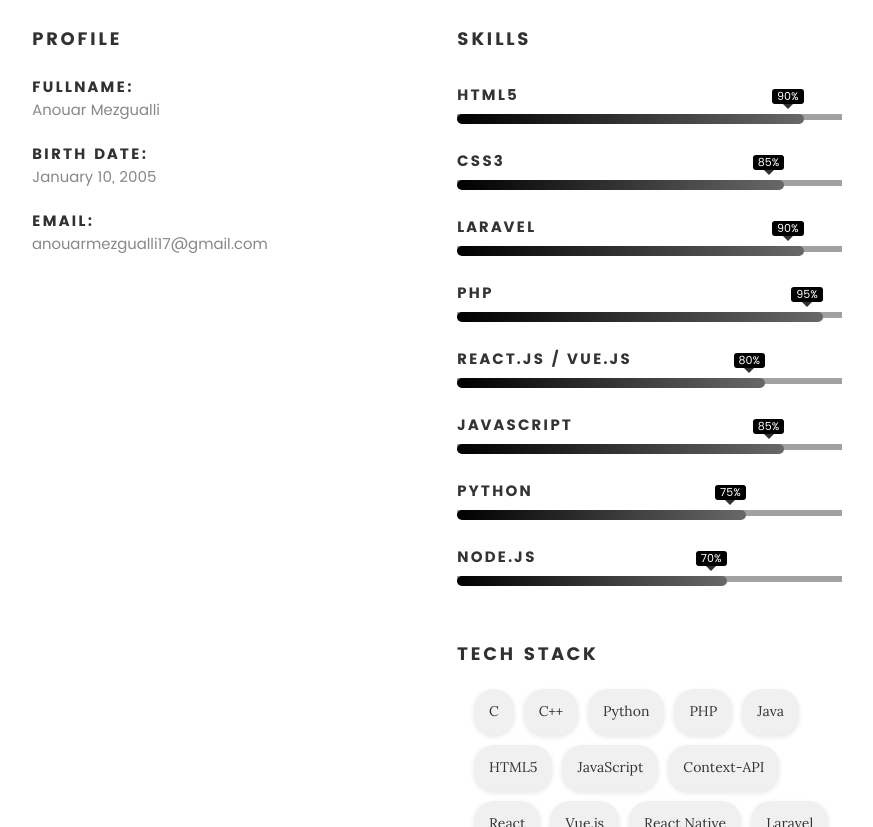
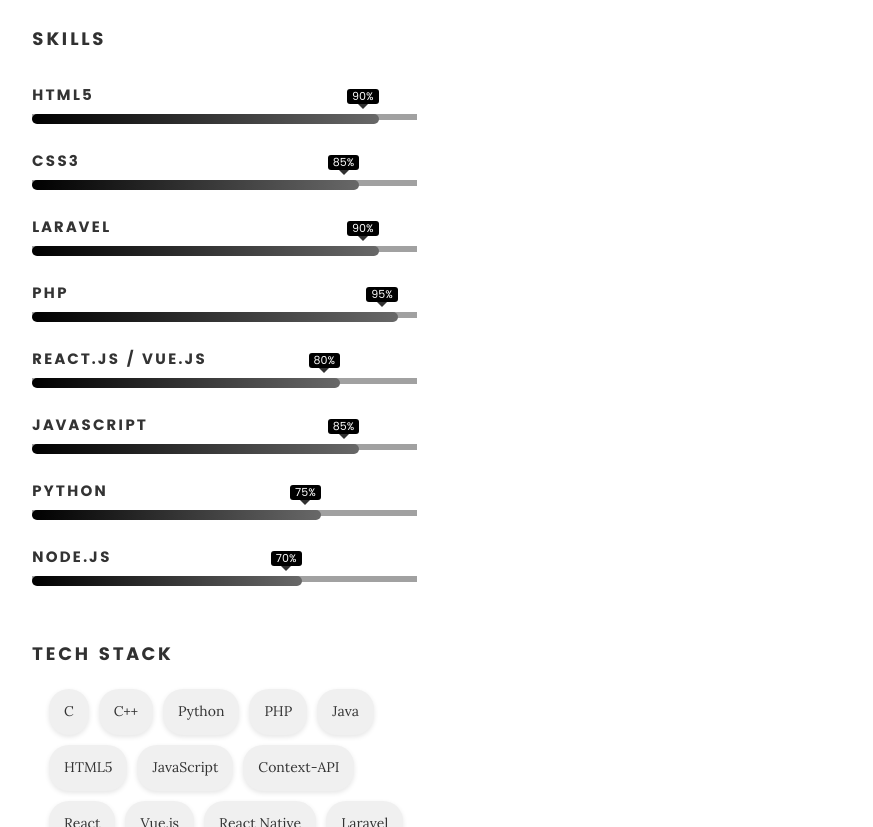
Before and after one commit to anrmz/am.dev, a plain HTML site: page index.html in a window 1280 px wide. Shown: the part 1217-2044 px from the top of the page, without its empty margins (203-1076 px from the left). Drawn offline with Linux system fonts and the light colour scheme; files whose address does not match are found by name.

Commit message:
Update index.html

```diff
--- a/index.html
+++ b/index.html
@@ -516,21 +516,6 @@
 
 		<div class="row about-content">
 			<div class="col-six tab-full">
-				<h3>Profile</h3>
-				<ul class="info-list">
-					<li>
-						<strong>Fullname:</strong>
-						<span>Anouar Mezgualli</span>
-					</li>
-					<li>
-						<strong>Birth Date:</strong>
-						<span>January 10, 2005</span>
-					</li>
-					<li>
-						<strong>Email:</strong>
-						<span>anouarmezgualli17@gmail.com</span>
-					</li>
-				</ul> <!-- /info-list -->
 			</div>
 
 			<div class="col-six tab-full">
```
